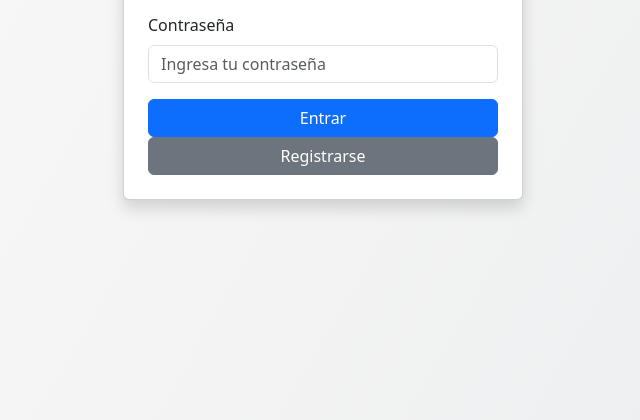
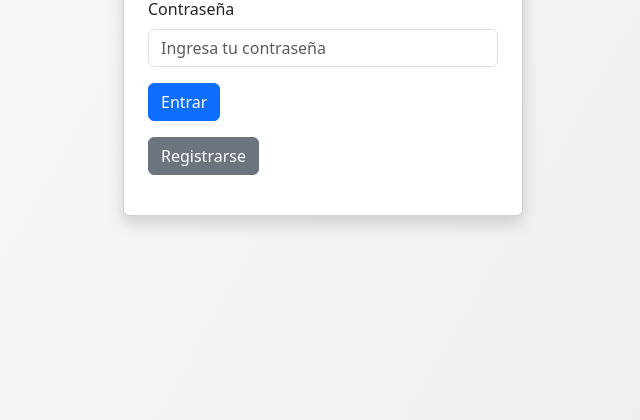
Before and after one commit to Sady-Guzman/AppInternet-ToDo, a website: page login.html in a window 1280 px wide. Shown: the part 380-800 px from the top of the page, without its empty margins (317-957 px from the left). Drawn offline with nearby package versions, Linux system fonts and the light colour scheme.

Commit message:
Separa botones en login.html

```diff
--- a/login.html
+++ b/login.html
@@ -14,6 +14,7 @@
   <div class="card shadow p-4" style="max-width: 400px; width: 100%;">
     <h2 class="text-center mb-4">Iniciar sesión</h2>
 
+    <!-- INPUTS -->
     <div class="mb-3">
       <label for="username" class="form-label">Usuario</label>
       <input type="text" class="form-control" id="username" placeholder="Ingresa tu usuario">
@@ -23,8 +24,15 @@
       <input type="password" class="form-control" id="password" placeholder="Ingresa tu contraseña">
     </div>
 
-    <button class="btn btn-primary" onclick="login()">Entrar</button>
-    <button class="btn btn-secondary" onclick="register()">Registrarse</button>
+    <!-- BOTONES -->
+    <div class="mb-3">
+      <button class="btn btn-primary" onclick="login()">Entrar</button>
+    </div>
+
+    <div class="mb-3">
+      <button class="btn btn-secondary" onclick="register()">Registrarse</button>
+    </div>
+
   </div>
 
   <script src="/scripts/login.js"></script>
```
